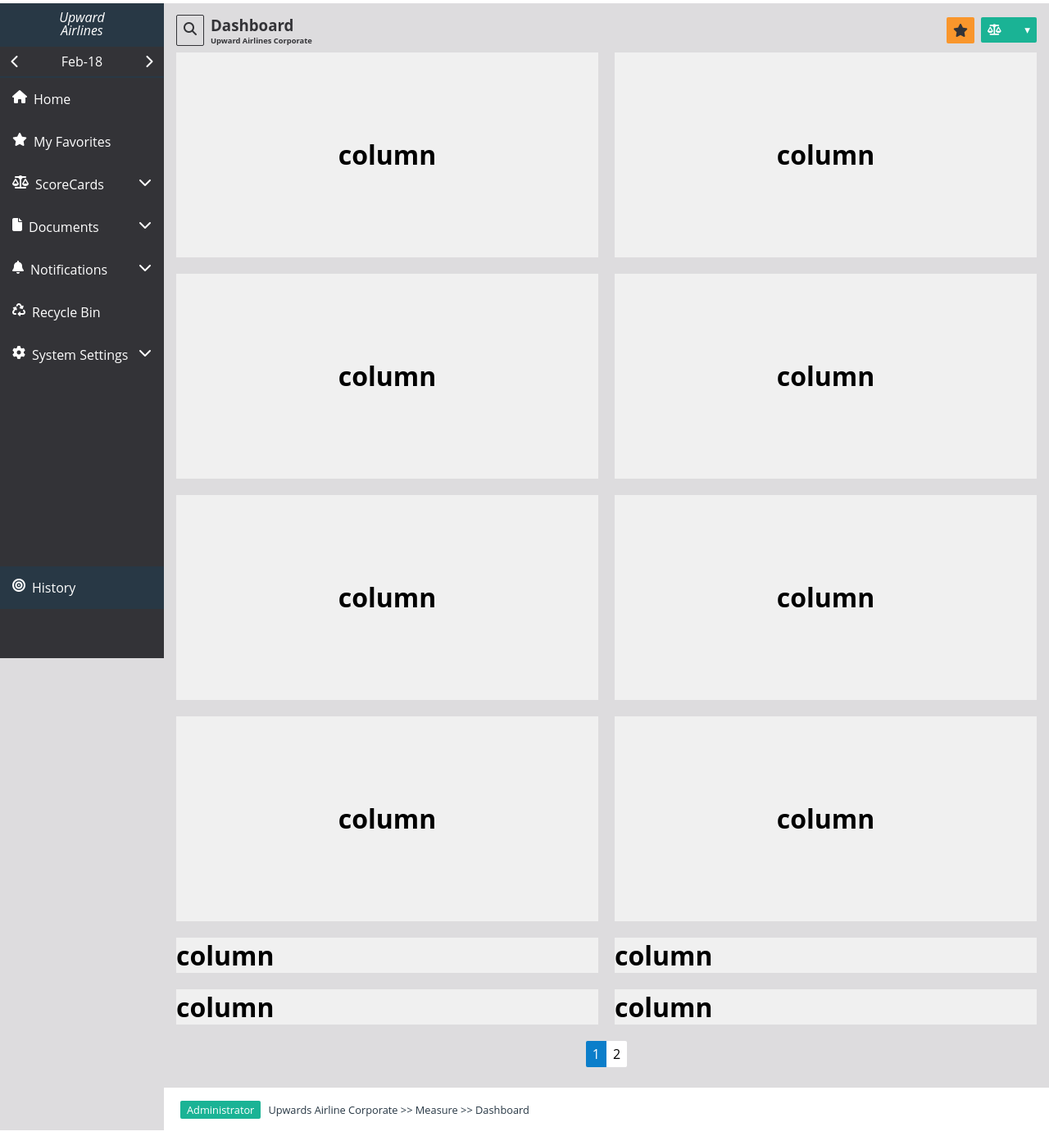
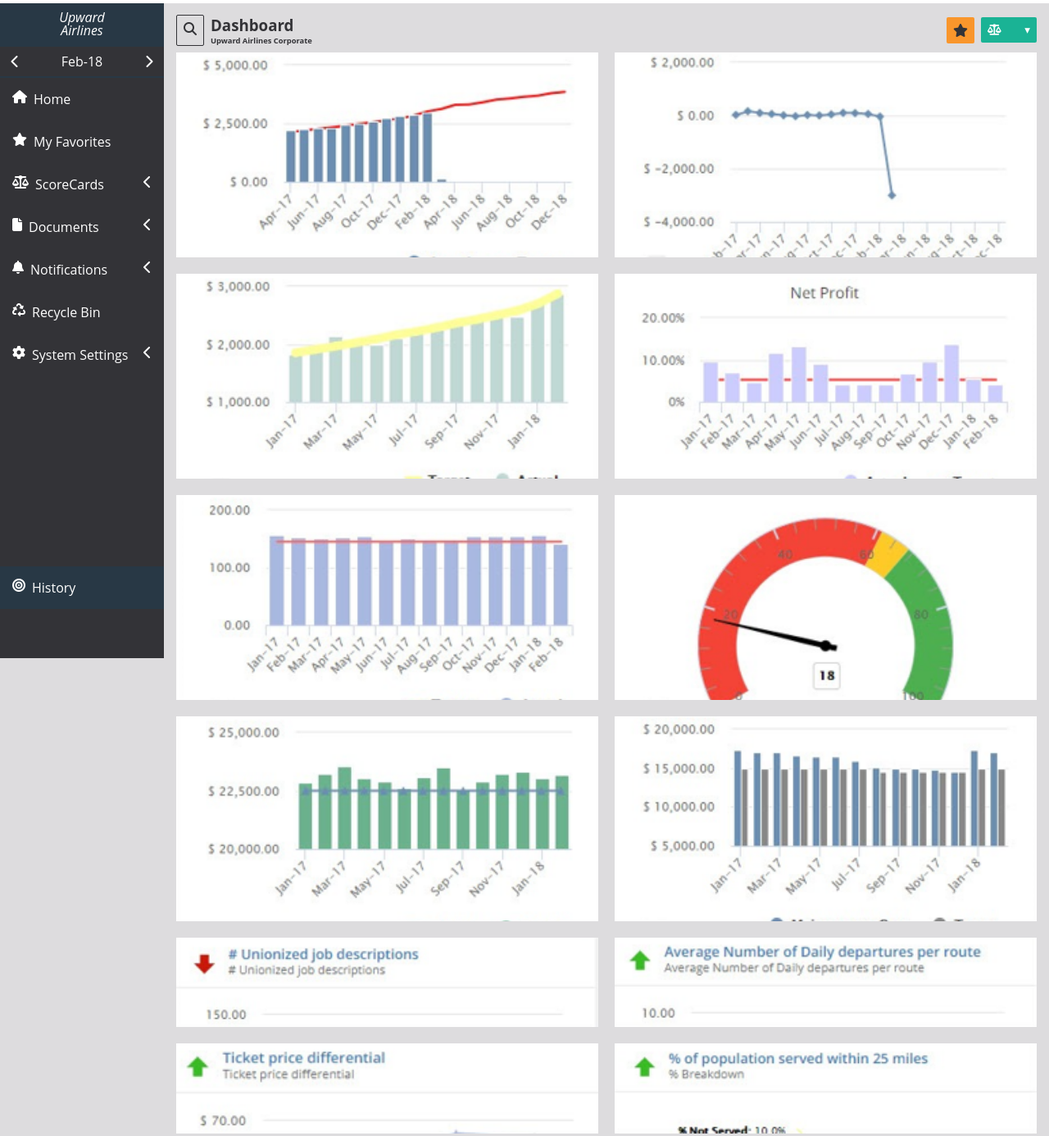
Before and after one commit to Benjtalkshow/Upward-Airlines-Corporate-Dashboard, a plain HTML site: page index.html in a window 1280 px wide. Shown: the part 58-1444 px from the top of the page at 82% size. Drawn offline with nearby package versions, Linux system fonts and the light colour scheme.

Commit message:
added multiple picture in chart section

```diff
--- a/css/main_content.css
+++ b/css/main_content.css
@@ -74,6 +74,7 @@
 
 .container .col {
   background-color: #f0f0f0;
+  overflow: scroll;
 }
 
 .container .col-1 {
@@ -82,7 +83,15 @@
   align-items: center;
   justify-content: center;
 }
-
+.container .col-1 img,
+.col-2 img {
+  width: 100%;
+  height: 100%;
+  object-fit: cover;
+  object-position: center;
+  -o-object-fit: cover;
+  -o-object-position: center;
+}
 .swipe {
   display: flex;
   justify-content: center;
@@ -138,45 +147,6 @@
   color: var(--closeToBell);
 }
 
-
-
-
-
-
-
-
-
-
-
-
-
-
-
-
-
-
-
-
-
-
-
-
-
-
-
-
-
-
-
-
-
-
-
-
-
-
-
-
 /* MEDIA QUERY FOR INSIDE NAV BAR */
 
 @media screen and (max-width: 1422px) {
--- a/index.html
+++ b/index.html
@@ -9,7 +9,6 @@
     <link rel="stylesheet" href="css/sidemenu_main_content.css">
     <link rel="stylesheet" href="/css/main_content.css">
     <script src="https://kit.fontawesome.com/4c55df3467.js" crossorigin="anonymous"></script>
-    <script src="https://cdn.jsdelivr.net/npm/chart.js"></script>
     <!-- <script src="https://www.gstatic.com/charts/loader.js"></script> -->
     <title>Nnaji Benjamin | Dashboard 2</title>
 </head>
@@ -77,22 +76,22 @@
                 <li><i class="fa-solid fa-house"></i><a href="#">Home</a></li>
                 <li><i class="fa-solid fa-star"></i><a href="#">My Favorites</a></li>
                 <li class="sidedrop"><i class="fa-solid fa-scale-balanced"></i><a href="#">ScoreCards</a><i
-                        class="fa-solid fa-chevron-down angle"></i>
+                        class="fa-solid fa-chevron-left angle"></i>
                 </li>
                 <ul class="dropDown"></ul>
                 <li class="sidedrop"><i class="fa-solid fa-file"></i><a href="#">Documents</a><i
-                        class="fa-solid fa-chevron-down angle"></i>
+                        class="fa-solid fa-chevron-left angle"></i>
                 </li>
                 <ul class="dropDown"></ul>
 
                 <li class="sidedrop"><i class="fa-solid fa-bell"></i><a href="#">Notifications</a><i
-                        class="fa-solid fa-chevron-down angle"></i>
+                        class="fa-solid fa-chevron-left angle"></i>
                 </li>
                 <ul class="dropDown"></ul>
 
                 <li><i class="fa-solid fa-recycle"></i><a href="#">Recycle Bin</a></li>
                 <li class="sidedrop"><i class="fa-solid fa-gear"></i><a href="#">System Settings</a><i
-                        class="fa-solid fa-chevron-down angle"></i>
+                        class="fa-solid fa-chevron-left angle"></i>
                 </li>
                 <ul class="dropDown"></ul>
             </ul>
@@ -114,40 +113,40 @@
             </div>
             <div class="container">
                 <div class="col col-1">
-                    <h1>column</h1>
+                    <img src="/assets/images/chart1.PNG" alt="chart1">
                 </div>
                 <div class="col col-1">
-                    <h1>column</h1>
+                    <img src="/assets/images/chart2.PNG" alt="chart2">
                 </div>
                 <div class="col col-1">
-                    <h1>column</h1>
+                    <img src="/assets/images/chart3.PNG" alt="chart3">
                 </div>
                 <div class="col col-1">
-                    <h1>column</h1>
+                    <img src="/assets/images/chart4.PNG" alt="chart4">
                 </div>
                 <div class="col col-1">
-                    <h1>column</h1>
+                    <img src="/assets/images/chart5.PNG" alt="chart5">
                 </div>
                 <div class="col col-1">
-                    <h1>column</h1>
+                    <img src="/assets/images/chart6.PNG" alt="chart6">
                 </div>
                 <div class="col col-1">
-                    <h1>column</h1>
+                    <img src="/assets/images/chart7.PNG" alt="chart7">
                 </div>
                 <div class="col col-1">
-                    <h1>column</h1>
+                    <img src="/assets/images/chart8.PNG" alt="chart8">
                 </div>
                 <div class="col col-2">
-                    <h1>column</h1>
+                    <img src="/assets/images/chart9.PNG" alt="chart9">
                 </div>
                 <div class="col col-2">
-                    <h1>column</h1>
+                    <img src="/assets/images/chart10.PNG" alt="chart10">
                 </div>
                 <div class="col col-2">
-                    <h1>column</h1>
+                    <img src="/assets/images/chart11.PNG" alt="chart11">
                 </div>
                 <div class="col col-2">
-                    <h1>column</h1>
+                    <img src="/assets/images/chart12.PNG" alt="chart12">
                 </div>
             </div>
             <div class="swipe"><span class="span_1">1</span><span class="span_2">2</span></div>
```
Also changed, not shown: js/charts.js (deleted, +0 -50 lines), assets/images/7.jpg (deleted), assets/images/chart1.PNG (added), assets/images/chart10.PNG (added), assets/images/chart11.PNG (added), assets/images/chart12.PNG (added), assets/images/chart2.PNG (added), assets/images/chart3.PNG (added), assets/images/chart4.PNG (added), assets/images/chart5.PNG (added), assets/images/chart6.PNG (added), assets/images/chart7.PNG (added), assets/images/chart8.PNG (added), assets/images/chart9.PNG (added).
